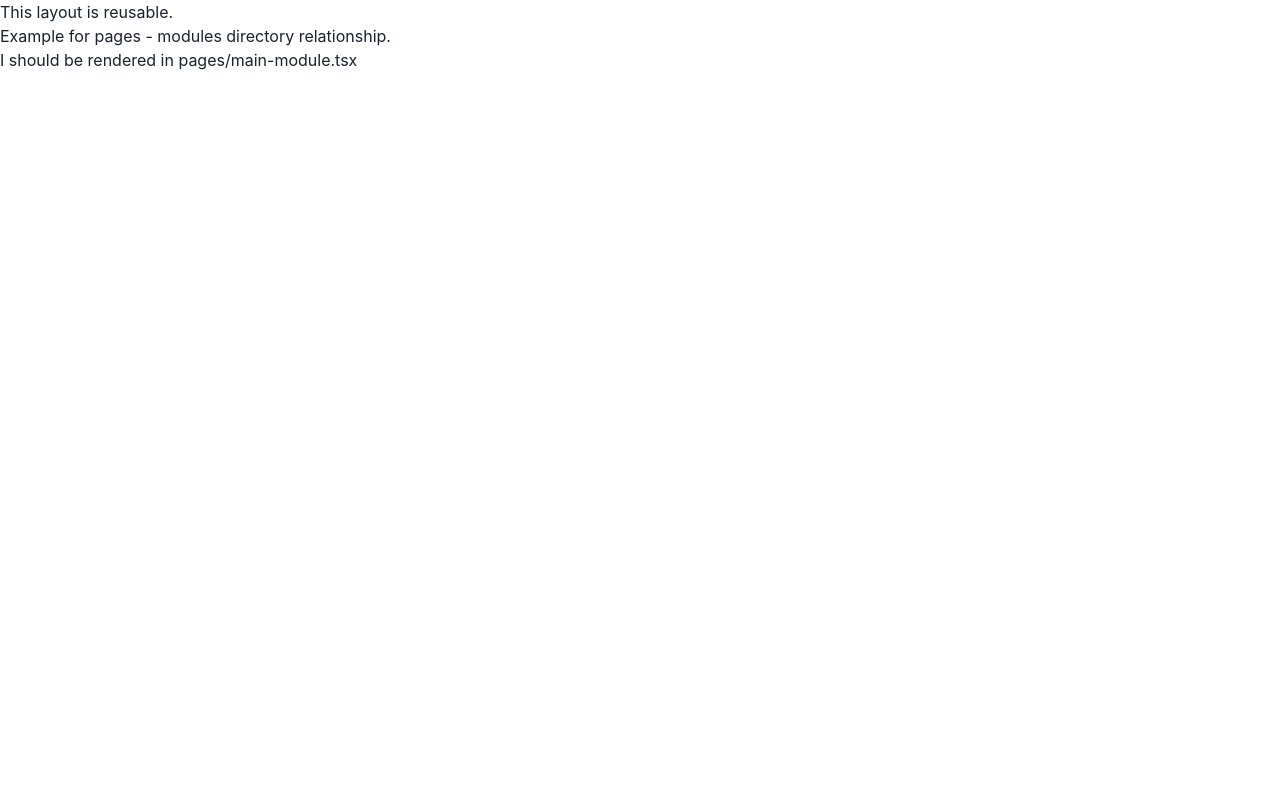
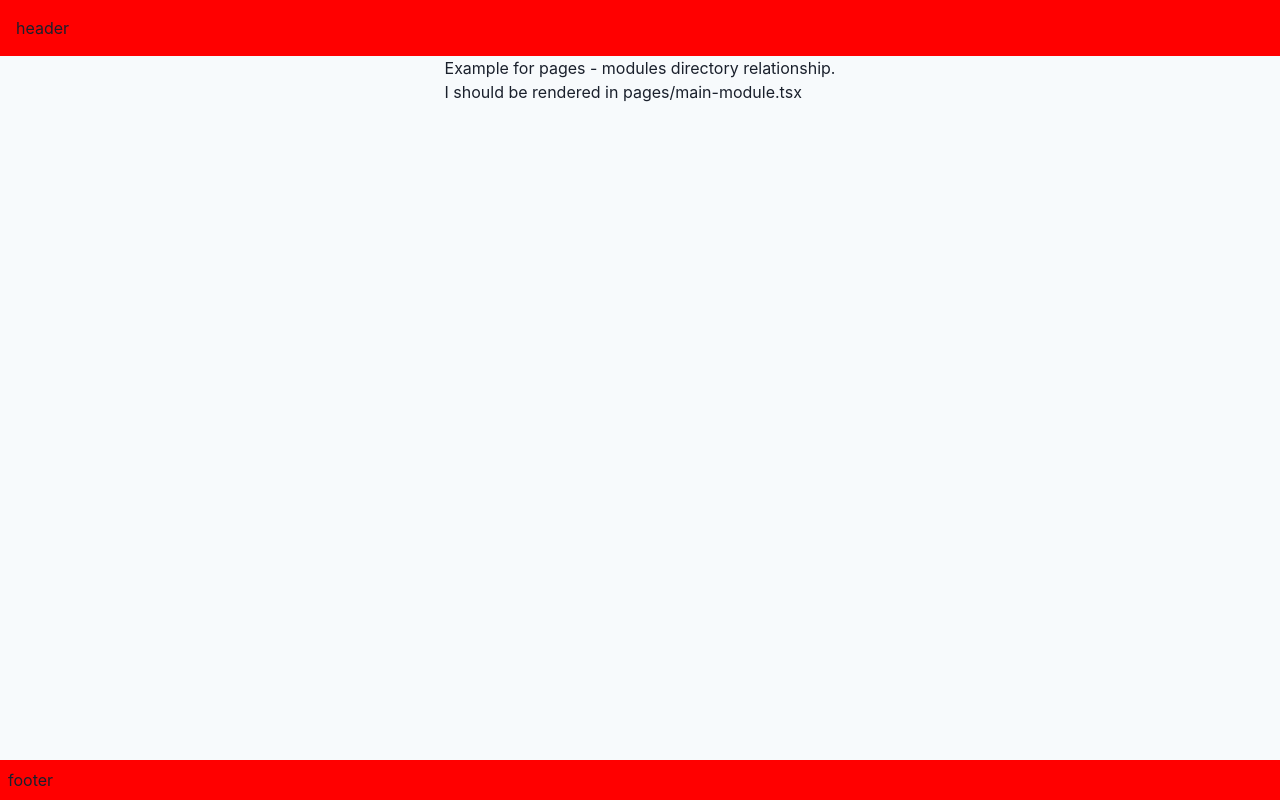
Before and after one commit to pailadin/frontend-engineer-onboarding-exercises, a Next.js app: page /main-module in a window 1280 px wide. Built offline with nearby package versions, Linux system fonts and the light colour scheme.

Commit message:
Created basic Layout

```diff
--- a/components/Layout/Layout.tsx
+++ b/components/Layout/Layout.tsx
@@ -1,7 +1,24 @@
-import { FC } from 'react'
+import { Box, Flex } from '@chakra-ui/react';
+import { FC, ReactNode } from 'react';
 
-const Layout: FC = ({ children }) => (
-  <div>This layout is reusable. {children}</div>
-)
+interface Props {
+  children: ReactNode;
+}
 
-export default Layout
+const Layout: FC<Props> = ({ children }) => (
+  <Flex h="100vh" direction="column">
+    <Box bgColor="red" p={4}>
+      header
+    </Box>
+
+    <Flex bgColor="gray.50" flexGrow={1} placeContent="center">
+      {children}
+    </Flex>
+
+    <Box bgColor="red" p={2}>
+      footer
+    </Box>
+  </Flex>
+);
+
+export default Layout;
```
